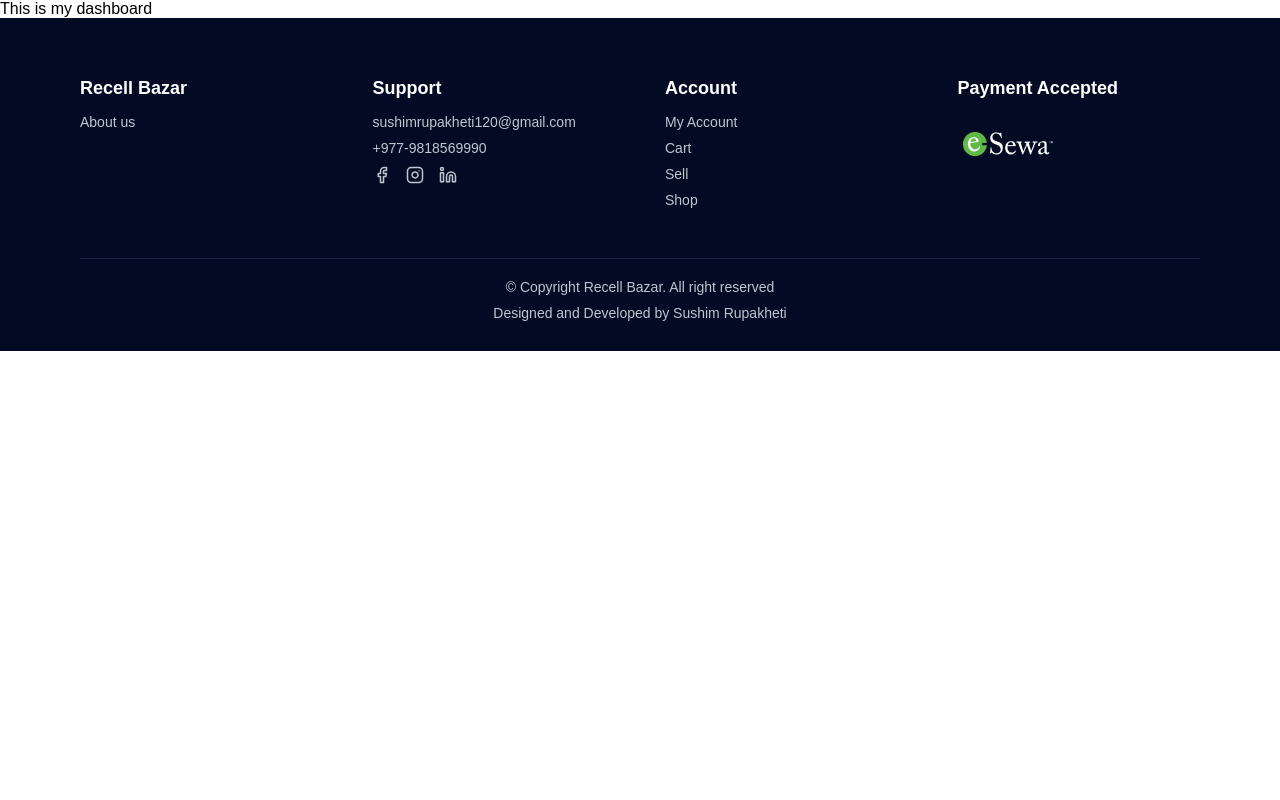
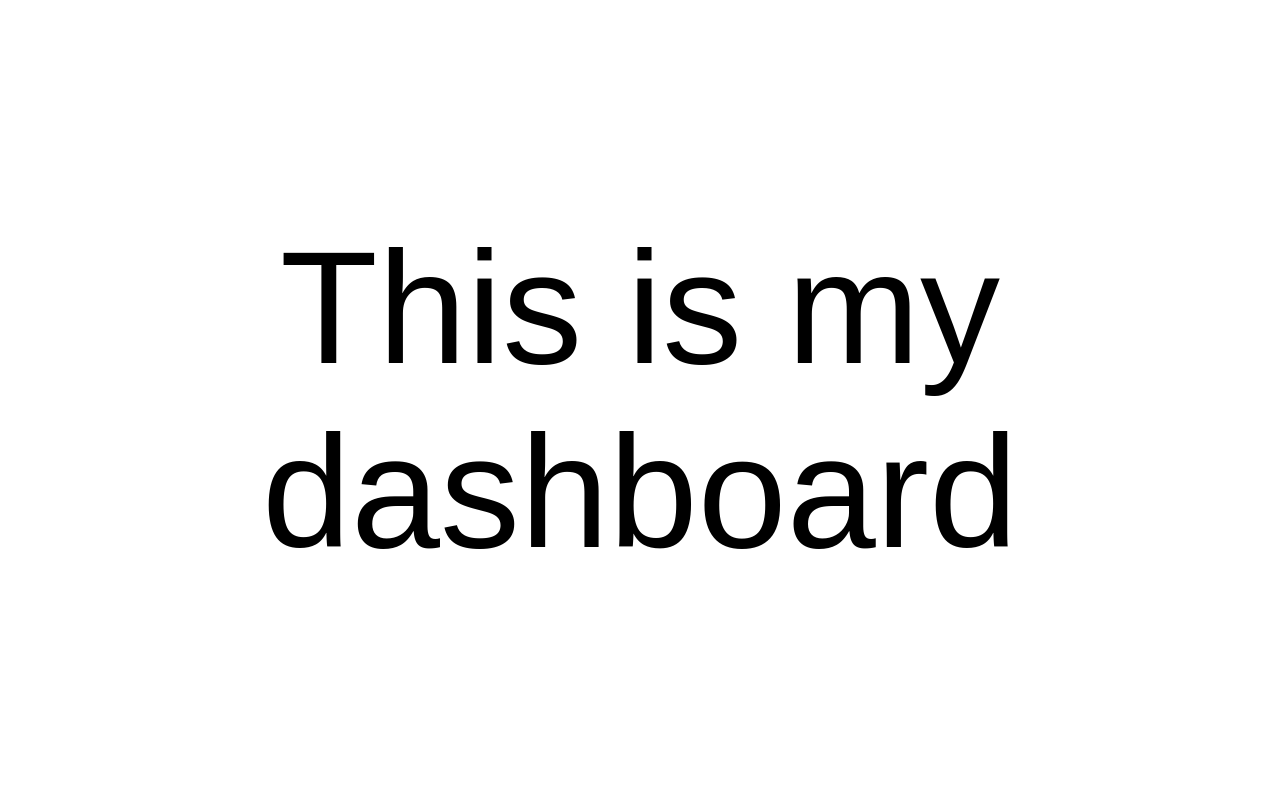
Before and after one commit to SushimRupakheti/Recell_Bazar-web-, a Next.js app: page /dashboard in a window 1280 px wide. Shown: the top 800 px of the page. Built offline with nearby package versions, Linux system fonts and the light colour scheme.

Commit message:
worked on my dashbaord

```diff
--- a/app/dashboard/page.tsx
+++ b/app/dashboard/page.tsx
@@ -1,5 +1,7 @@
 export default function Page() {
     return (
-        <div>This is my dashboard</div>
+      <div className="flex items-center justify-center h-screen">
+        <div className="text-[10rem] font-extrabold text-center">This is my dashboard</div>
+      </div>
     );
 }
--- a/app/globals.css
+++ b/app/globals.css
@@ -149,13 +149,6 @@
   cursor: pointer;
 }
 
-.payment span {
-  background: #1aa54a;
-  padding: 8px 14px;
-  border-radius: 5px;
-  font-weight: bold;
-}
-
 
 .footer-bottom {
   border-top: 1px solid #1c2540;
--- a/package.json
+++ b/package.json
@@ -24,7 +24,7 @@
     "@types/react-dom": "^19",
     "eslint": "^9",
     "eslint-config-next": "16.0.8",
-    "tailwindcss": "^4",
+    "tailwindcss": "^4.1.18",
     "typescript": "^5"
   }
 }
```
Also changed, not shown: 1 other file (tests, documents, lock files or other folders).
